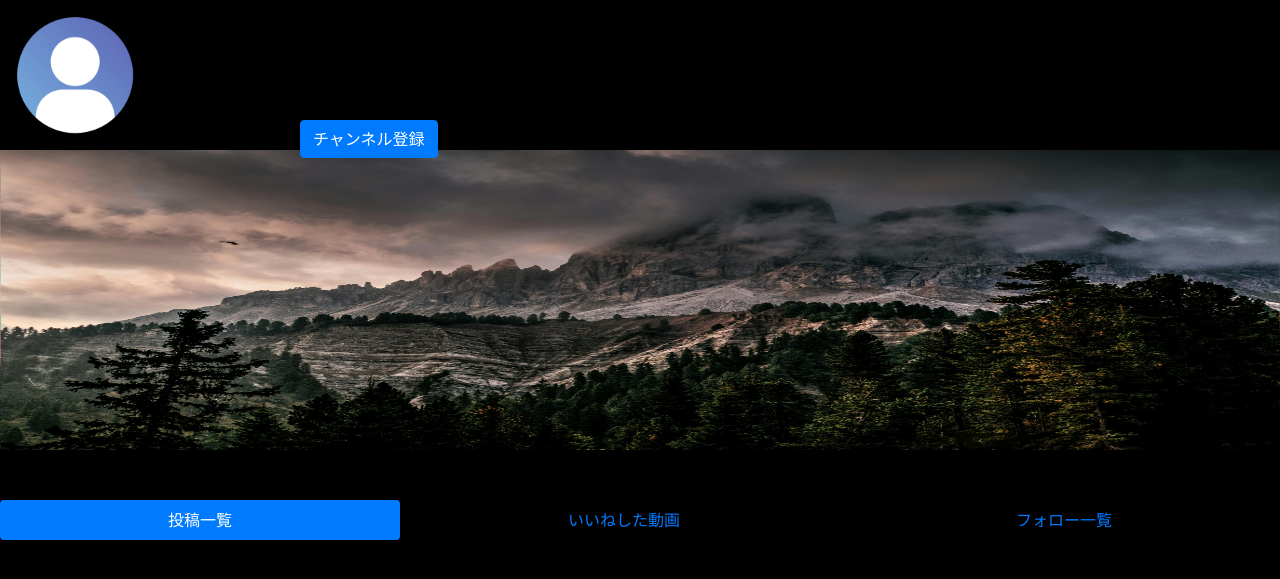
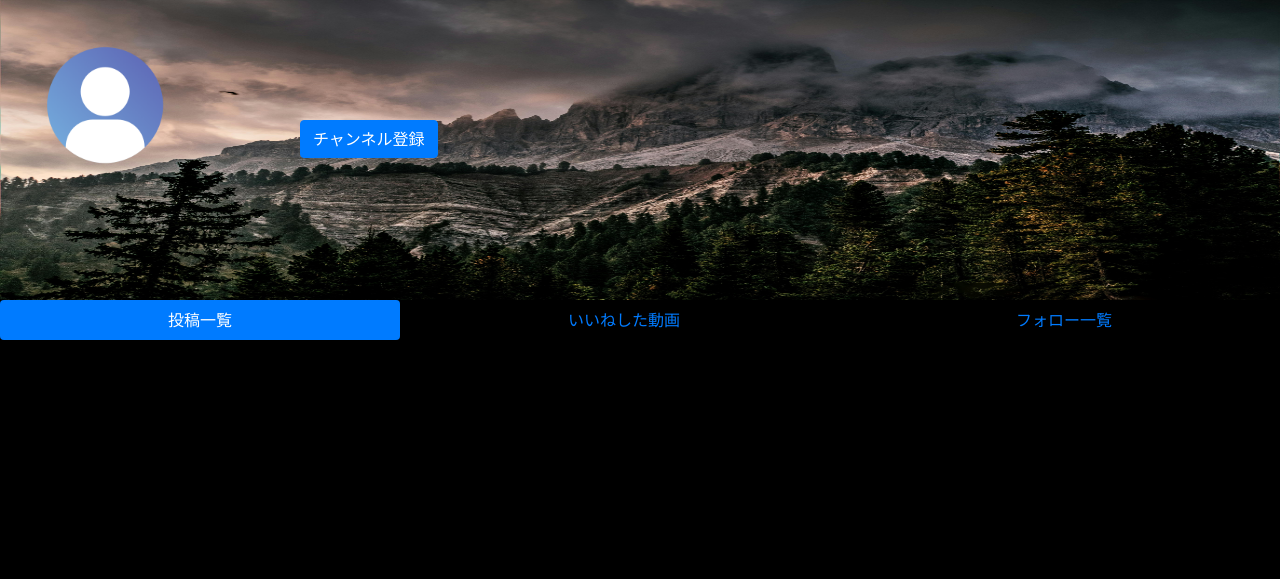
Before and after one commit to ajdjaiuoapooiad/project14-youtube2, a Django app: template Youtube/templates/youtube/user_list.html in a window 1280 px wide. Shown: the part 56-635 px from the top of the page. Run offline with Django 5.2, Linux system fonts and the light colour scheme; the template is opened without the code that fills it, so the values that code supplies are empty.

Commit message:
userpage4

```diff
--- a/Youtube/static/mypage.css
+++ b/Youtube/static/mypage.css
@@ -15,7 +15,7 @@ body{
 
 .relative{
     position: relative;
-    height: 500px;
+    height: 300px;
 }
 .absolute.text1{
     position: absolute;
@@ -29,6 +29,7 @@ body{
     left:300px;
 }
 .rounded-circle {
+    position: absolute;
     height:150px;
     width:150px;
     top:30px;
```
